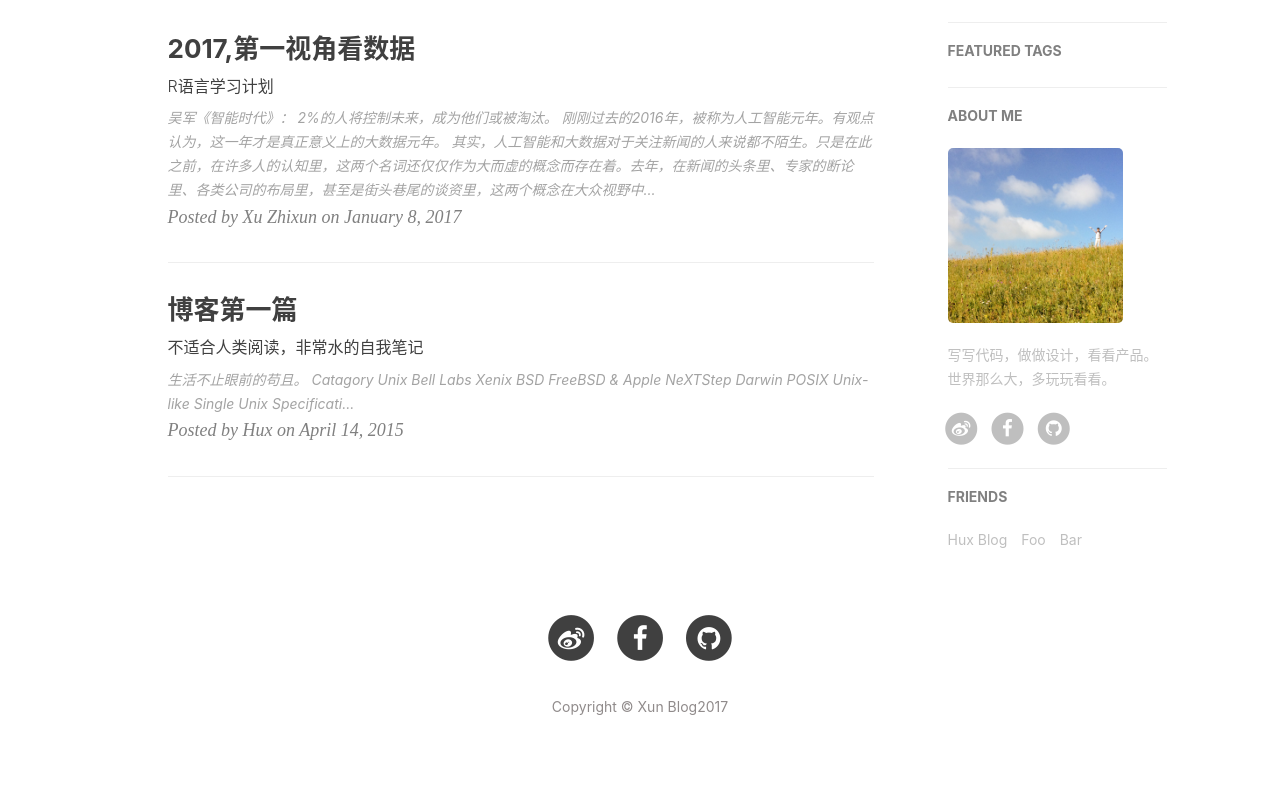
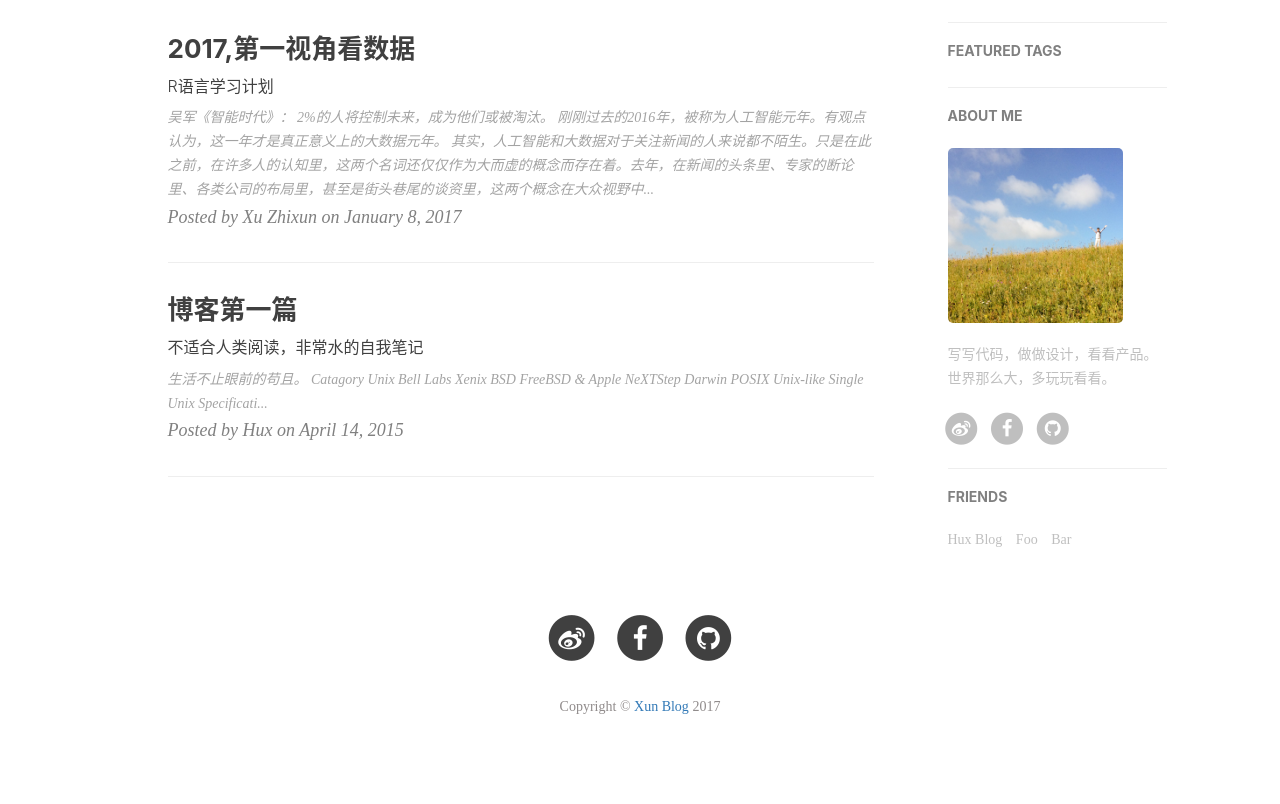
Before and after one commit to xuzhixun/xuzhixun.github.io, a Jekyll site: the page built from index.html, in a window 1280 px wide. Shown: the part 460-1264 px from the top of the page. Built offline with Jekyll 4.4.1, drawn with Linux system fonts in a browser that asks for light colours; nearby versions of some CDN libraries; the list of posts is cut into pages by our own code; comment, search, counter and statistics services are not loaded.

Commit message:
字体优先

```diff
--- a/_includes/footer.html
+++ b/_includes/footer.html
@@ -74,7 +74,7 @@
                 </ul>
                 <!-- Copyright -->
                 <p class="copyright text-muted">
-                    Copyright &copy; {{ site.title }}{{ site.time | date: '%Y' }}
+                    Copyright &copy; <a href="https://xuzhixun.github.io/">{{ site.title }}</a> {{ site.time | date: '%Y' }}
                     <!-- <br>
                     Theme by <a href="http://huangxuan.me">Hux</a> | -->
                 <!-- Github stars -->
```
Also changed, not shown: css/hux-blog.min.css.
